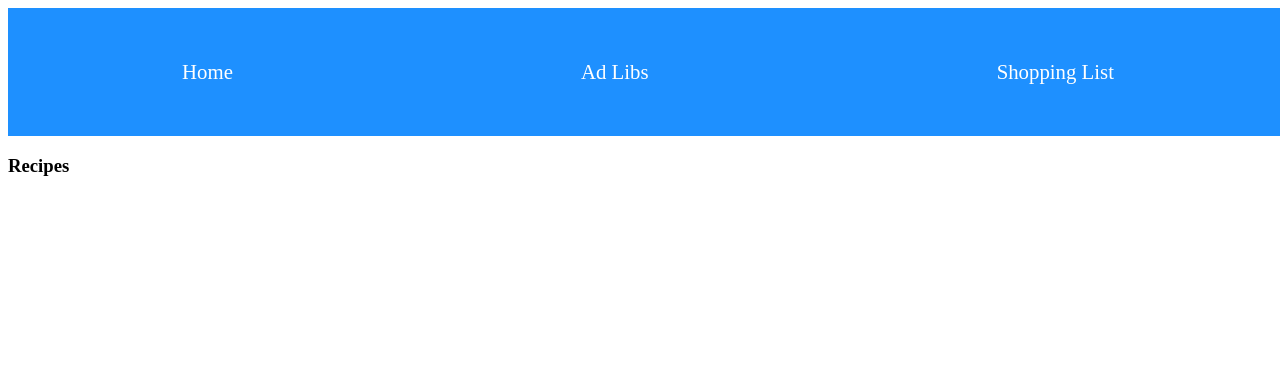
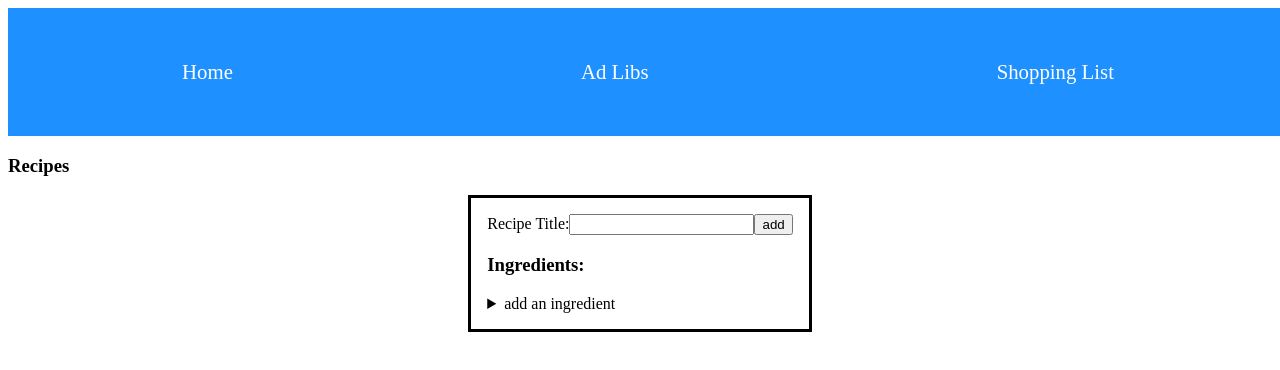
Before and after one commit to martucazpo/three-apps-login, a React (Create React App) app: page /recipes in a window 1280 px wide. Shown: the top 370 px of the page. Built offline with nearby package versions, Linux system fonts and the light colour scheme.

Commit message:
can add recipe title and can add ingredients

```diff
--- /dev/null
+++ b/src/recipes/CreateRecipes.jsx
@@ -0,0 +1,27 @@
+import RecipeTitleForm from "./RecipeTitleForm";
+import Ingredients from "./Ingredients"
+
+
+const CreateRecipes = (props) =>{
+    return (
+        <dialog open={true}>
+            <RecipeTitleForm
+            handleChange={props.handleChange}
+            handleSubmit={props.editTitle}
+            prepareToEditTitle={props.prepareToEditTitle}
+            state={props.state}
+            />
+            <Ingredients
+            detailsRef={props.detailsRef}
+            handleChange={props.handleChange}
+            state={props.state}
+            addIngredient={props.addIngredient}
+            prepareToEditIngredient={props.prepareToEditIngredient}
+            editIngredient={props.editIngredient}
+            deleteIngredient={props.deleteIngredient}
+            />
+        </dialog>
+    )
+}
+
+export default CreateRecipes
--- /dev/null
+++ b/src/recipes/IngredientForm.jsx
@@ -0,0 +1,38 @@
+
+
+
+const IngredientForm = (props) =>{
+    return (
+        <div>
+            <form onSubmit={props.handleSubmit} >
+                <label htmlFor="quantity">Quantity: </label>
+                <input
+                name="quantity"
+                value={props.state.quantity}
+                type="number"
+                min="0"
+                step=".01"
+                onChange={(e)=>props.handleChange(e)}
+                />
+                <label htmlFor="measurement">Measurement: </label>
+                <input
+                name="measurement"
+                value={props.state.measurement}
+                type="text"
+                onChange={(e)=>props.handleChange(e)}
+                />
+                <label htmlFor="ingredient">Ingredient: </label>
+                <input
+                name="ingredient"
+                value={props.state.ingredient}
+                type="text"
+                onChange={(e)=>props.handleChange(e)}
+                />
+                <button type="submit">{ props.state.isEditIngredient ? "change" : "add" }</button>
+            </form>
+        </div>
+    )
+}
+
+
+export default IngredientForm
--- /dev/null
+++ b/src/recipes/Ingredients.jsx
@@ -0,0 +1,28 @@
+import IngredientForm from "./IngredientForm";
+import ListOfIngredients from "./ListOfIngredient";
+
+
+const Ingredients = (props) => {
+    return (
+        <div>
+            <h3>Ingredients: </h3>
+            <ListOfIngredients
+                handleChange={props.handleChange}
+                state={props.state}
+                editIngredient={props.editIngredient}
+                prepareToEditIngredient={props.prepareToEditIngredient}
+                deleteIngredient={props.deleteIngredient}
+            />
+            <details ref={props.detailsRef}>
+                <summary>add an ingredient</summary>
+                <IngredientForm
+                    handleChange={props.handleChange}
+                    state={props.state}
+                    handleSubmit={props.addIngredient}
+                />
+            </details>
+        </div>
+    )
+}
+
+export default Ingredients
--- /dev/null
+++ b/src/recipes/ListOfIngredient.jsx
@@ -0,0 +1,28 @@
+import SingleIngredient from "./SingleIngredient"
+import IngredientForm from "./IngredientForm"
+
+
+const ListOfIngredients = (props) => {
+    return (
+        <div>
+            <ul>
+                {
+                    props.state.recipe.ingredients.map(ing => props.state.isEditIngredient && ing.id === props.state.editId ?
+                        (<li key={ing.id}><IngredientForm
+                            handleChange={props.handleChange}
+                            state={props.state}
+                            handleSubmit={props.editIngredient}
+                        /></li>) :
+                        (<li key={ing.id}><SingleIngredient
+                            ingredient={ing}
+                            handleDelete={props.deleteIngredient}
+                            prepareToEdit={props.prepareToEditIngredient}
+                        /></li>))
+                }
+            </ul>
+        </div>
+    )
+}
+
+
+export default ListOfIngredients
--- /dev/null
+++ b/src/recipes/RecipeTitleForm.jsx
@@ -0,0 +1,27 @@
+
+
+
+const RecipeTitleForm = (props) => {
+    return (
+        <div>
+            {props.state.recipe.title === "" || props.state.isEditTitle ?
+                (<form onSubmit={props.handleSubmit}>
+                    <label htmlFor="title">Recipe Title:</label>
+                    <input
+                        name="title"
+                        value={props.state.title}
+                        onChange={(e) => props.handleChange(e)}
+                        required
+                    />
+                    <button type="submit">{props.state.isEditTitle ? "change" : "add"}</button>
+                </form>) :
+                (
+                    <div><h3>{props.state.recipe.title}</h3><button onClick={props.prepareToEditTitle}>edit</button></div>
+                )
+            }
+
+        </div>
+    )
+}
+
+export default RecipeTitleForm
--- a/src/recipes/Recipes.jsx
+++ b/src/recipes/Recipes.jsx
@@ -1,10 +1,140 @@
-import React from "react";
+import React, { createRef } from "react";
+import CreateRecipes from "./CreateRecipes";
 
 class Recipes extends React.Component {
+  detailsRef = createRef()
+  constructor() {
+    super()
+    this.state = {
+      user: {
+        recipes: []
+      },
+      recipe: {
+        title: "",
+        ingredients: [],
+        cookTime: "",
+        ovenTemperature: "",
+        instructions: ""
+      },
+      isEditTitle: false,
+      isEditIngredient: false,
+      title: "",
+      quantity: "",
+      measurement: "",
+      ingredient: "",
+      editId: "",
+    }
+    this.handleChange = this.handleChange.bind(this)
+    this.prepareToEditTitle = this.prepareToEditTitle.bind(this)
+    this.editTitle = this.editTitle.bind(this)
+    this.addIngredient = this.addIngredient.bind(this)
+    this.prepareToEditIngredient = this.prepareToEditIngredient.bind(this)
+    this.editIngredient = this.editIngredient.bind(this)
+    this.deleteIngredient = this.deleteIngredient.bind(this)
+  }
+  handleChange(e) {
+    let { name, value } = e.target
+    this.setState({
+      ...this.state,
+      [name]: value
+    })
+  }
+  prepareToEditTitle() {
+    this.setSetState({
+      ...this.state,
+      isEditTitle: true,
+      title: this.state.recipe.title
+    })
+  }
+  editTitle(e) {
+    e.preventDefault()
+    this.setState({
+      ...this.state,
+      recipe: {
+        ...this.state.recipe,
+        title: this.state.title
+      },
+      title: "",
+      isEditTitle: false
+    })
+  }
+  addIngredient(e) {
+    e.preventDefault()
+    let newIngredient = {
+      id: crypto.randomUUID(),
+      quantity: this.state.quantity,
+      measurement: this.state.measurement,
+      ingredient: this.state.ingredient
+    }
+    this.setState({
+      recipe: {
+        ...this.state.recipe,
+        ingredients: [newIngredient, ...this.state.recipe.ingredients]
+      },
+      quantity: "",
+      measurement: "",
+      ingredient: ""
+    })
+    this.detailsRef.current.open = false
+  }
+  prepareToEditIngredient(ing) {
+    this.setState({
+      ...this.state,
+      quantity: ing.quantity,
+      measurement: ing.measurement,
+      ingredient: ing.ingredient,
+      editId: ing.id,
+      isEditIngredient: true
+    })
+  }
+  editIngredient(e) {
+    e.preventDefault()
+    let youveChanged = this.state.recipe.ingredients.map(ing => {
+      if (ing.id === this.state.editId) {
+        ing.quantity = this.state.quantity
+        ing.measurement = this.state.measurement
+        ing.ingredient = this.state.ingredient
+      }
+      return ing
+    })
+    this.setState({
+      ...this.state,
+      recipe: {
+        ...this.state.recipe,
+        ingredients: youveChanged
+      },
+      quantity: "",
+      measurement: "",
+      ingredient: "",
+      editId: "",
+      isEditIngredient: false
+    })
+  }
+  deleteIngredient(ing) {
+    let allTheOthers = this.state.recipe.ingredients.filter(item => item.id !== ing.id)
+    this.setState({
+      ...this.state,
+      recipe: {
+        ...this.state.recipe,
+        ingredients: allTheOthers
+      }
+    })
+  }
   render() {
     return (
       <React.Fragment>
         <h3>Recipes</h3>
+        <CreateRecipes
+          detailsRef={this.detailsRef}
+          state={this.state}
+          handleChange={this.handleChange}
+          prepareToEditTitle={this.prepareToEditTitle}
+          editTitle={this.editTitle}
+          addIngredient={this.addIngredient}
+          prepareToEditIngredient={this.prepareToEditIngredient}
+          editIngredient={this.editIngredient}
+          deleteIngredient={this.deleteIngredient}
+        />
       </React.Fragment>
     );
   }
--- /dev/null
+++ b/src/recipes/SingleIngredient.jsx
@@ -0,0 +1,18 @@
+
+
+
+
+const SingleIngredient = (props) => {
+    return (
+        <>
+            <p>{props.ingredient.quantity} {props.ingredient.measurement} {props.ingredient.ingredient}
+                <span>
+                    <button onClick={() => props.handleDelete(props.ingredient)}>delete</button>
+                    <button onClick={() => props.prepareToEdit(props.ingredient)}>edit</button>
+                </span>
+            </p>
+        </>
+    )
+}
+
+export default SingleIngredient
```
